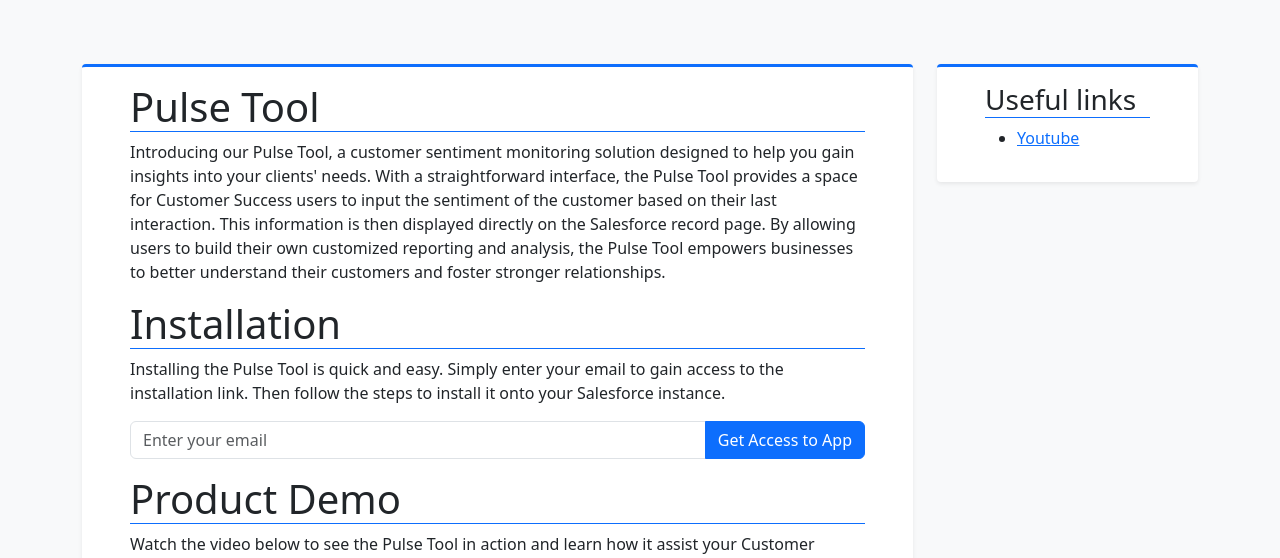
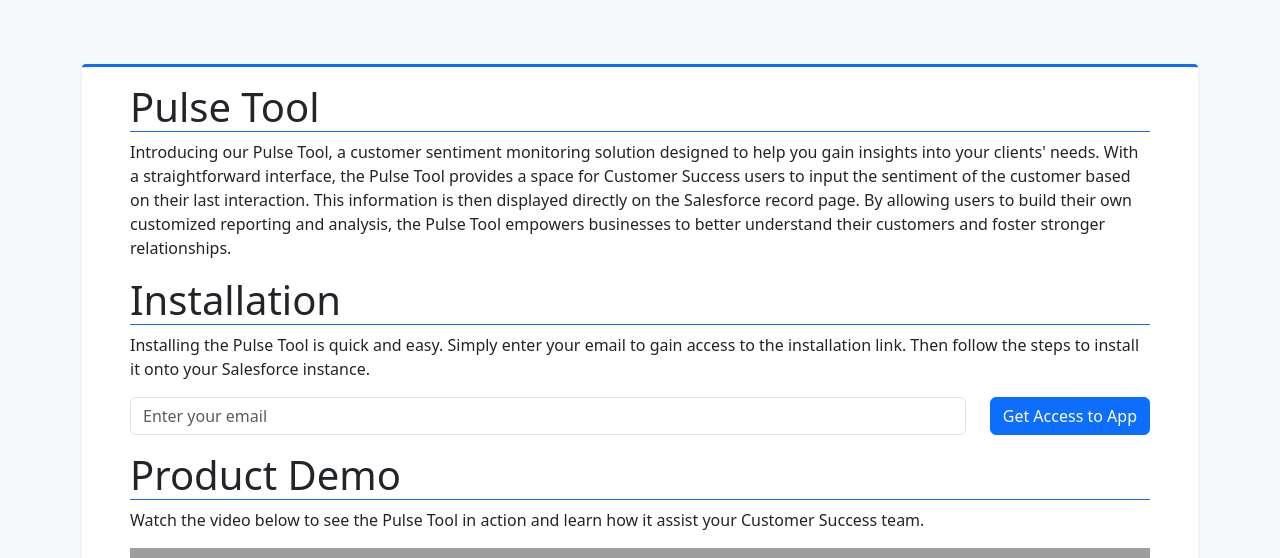
Before and after one commit to wbmcdonald4/cstoolkit, a Flask app: page /pulsetool in a window 1280 px wide. Shown: the part 56-614 px from the top of the page. Run offline with Flask 3, Linux system fonts and the light colour scheme; grey boxes are pictures that could not be loaded.

Commit message:
minor UI changes

```diff
--- a/src/templates/components/cards.html
+++ b/src/templates/components/cards.html
@@ -1,5 +1,5 @@
 <div class="row align-items-md-stretch py-2">
-  <div class="col-md-6">
+  <div class="col-md-6 mb-3 mb-md-0">
     <div class="h-100 bg-white border-top border-primary border-3 rounded-1 p-5 shadow-sm">
       <h2>Pulse Tool</h2>
       <p>Simple and effective, meet our Pulse Tool, a customer sentiment monitoring solution aimed at helping you gain insights into your clients' needs.</p>
--- a/src/templates/forms/email_capture_form.html
+++ b/src/templates/forms/email_capture_form.html
@@ -1,6 +1,10 @@
 <form action="/capture_email" method="post" id="email-capture-form">
-  <div class="input-group mb-3">
-    <input type="email" class="form-control" name="email" placeholder="Enter your email" required>
-    <button type="submit" class="btn btn-primary">Get Access to App</button>
+  <div class="row mb-3">
+    <div class="col-12 col-md">
+      <input type="email" class="form-control mb-2 mb-md-0" name="email" placeholder="Enter your email" required>
+    </div>
+    <div class="col-12 col-md-auto">
+      <button type="submit" class="btn btn-primary w-100">Get Access to App</button>
+    </div>
   </div>
 </form>
--- a/src/templates/main/about.html
+++ b/src/templates/main/about.html
@@ -4,14 +4,13 @@
   <div class="row">
     <div class="col">
       <div class="bg-white border-top border-primary border-3 rounded-1 my-3 py-3 px-5 shadow-sm">
-        <h1 class="border-bottom border-primary border-1">About Us</h1>
+        <h1 class="border-bottom border-primary border-1">About CS Toolkit</h1>
         <p>CS Toolkit is a company focused on developing Salesforce Apps that bridge the gap between Salesforce as a CRM and Customer Success needs. Our goal is to help businesses enhance customer relationships and satisfaction by leveraging the Salesforce platform.</p>
         <p>We're currently in the beta stage, with our first app, Pulse Tool, already released. This easy-to-use tool allows users to monitor customer sentiment and gather insights to improve customer interactions.</p>
         <p>As we grow, we're committed to providing valuable and user-friendly solutions for businesses in the Salesforce ecosystem. To learn more about our Pulse Tool, click the link below:</p>
         <a href="{{ url_for('main.pulsetool') }}" class="btn btn-primary">Explore Pulse Tool</a>
       </div>
     </div>
-    {% include 'components/sidebar.html' %}
   </div>
 </div>
 {% endblock content %}
--- a/src/templates/main/home.html
+++ b/src/templates/main/home.html
@@ -1,7 +1,7 @@
 {% extends "layout/base.html" %}
 {% block content %}
 <div class="container py-4">
-  <div class="p-5 mb-4 bg-light rounded-3">
+  <div class="p-2 bg-light rounded-3">
     <div class="container-fluid py-5">
       <h1 class="display-5 fw-bold">CS Toolkit</h1>
       <p class="col-md-8 fs-4">Interchangeable parts for Salesforce.</p>
--- a/src/templates/main/install_app.html
+++ b/src/templates/main/install_app.html
@@ -14,7 +14,6 @@
         </div>
       </div>
     </div>
-    {% include 'components/sidebar.html' %}
   </div>
 </div>
 {% endblock content %}
--- a/src/templates/main/pulsetool.html
+++ b/src/templates/main/pulsetool.html
@@ -16,7 +16,6 @@
         </div>
       </div>
     </div>
-    {% include 'components/sidebar.html' %}
   </div>
 </div>
 {% endblock content %}
```
Also changed, not shown: 2 other files.
